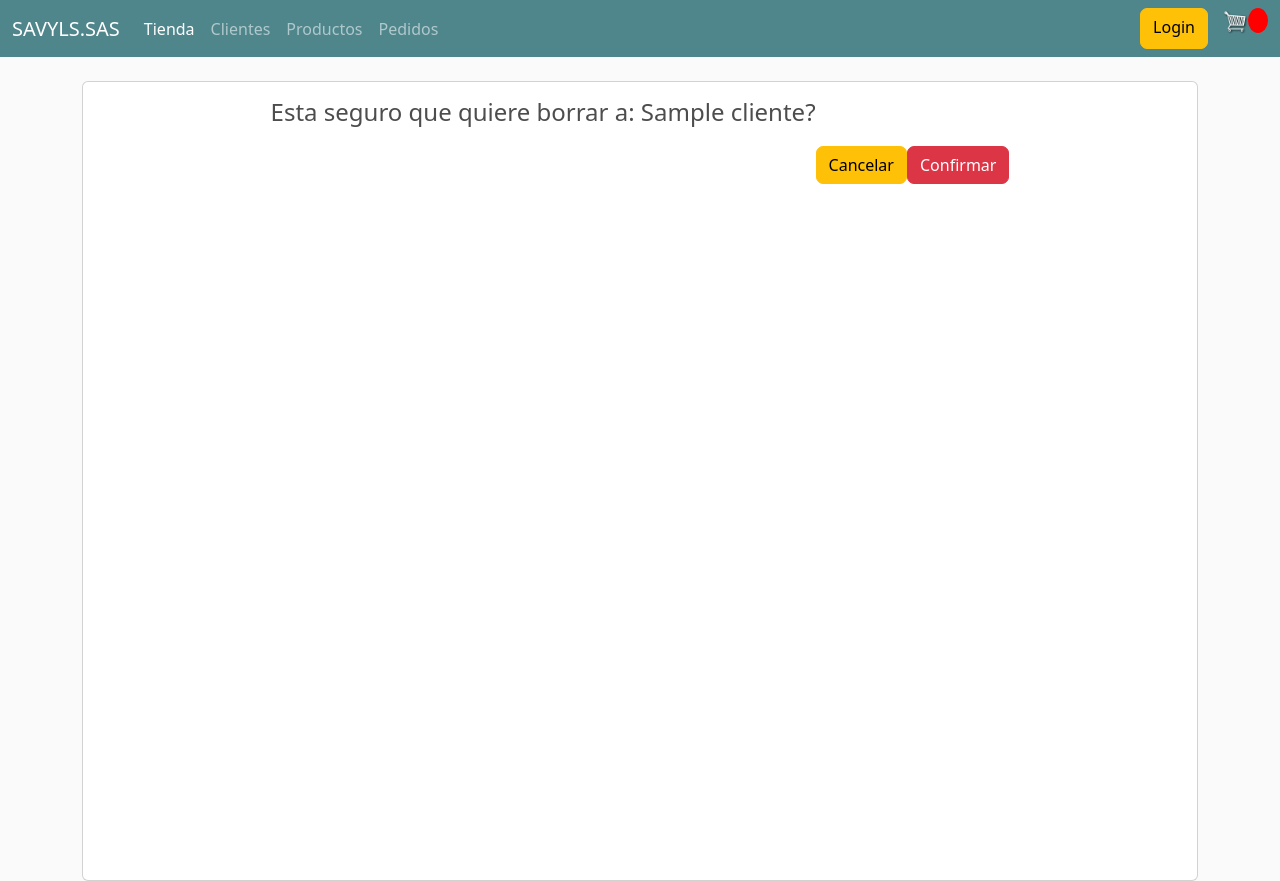
After one commit to savelasquezs/Delivery-management-with-django, a Django app: page /borrar_cliente/1 in a window 1280 px wide. The commit adds this page. Run offline with Django 4.2, Linux system fonts and the light colour scheme; tables that the repository leaves empty hold one stand-in row (values such as "Sample post").

Commit message:
Crud clientes y productos

```diff
--- a/delivery/static/css/main.css
+++ b/delivery/static/css/main.css
@@ -51,7 +51,7 @@ h1,h2,h3,h4,h5,h6{
 }
 
 .btn{
-	border-radius: 0;
+	border-radius: 7px;
 }
 
 .row-image{
--- a/delivery/static/js/cart.js
+++ b/delivery/static/js/cart.js
@@ -7,6 +7,7 @@ for (btn of updateBtns){
         console.log("user: ", user)
         if(user==="AnonymousUser"){
             console.log("not logged in")
+            updateUserOrder(productId, action)
 
         }else{
             updateUserOrder(productId, action)
--- /dev/null
+++ b/store/templates/store/borrar.html
@@ -0,0 +1,16 @@
+{% extends 'store/main.html' %}
+{% load static %}
+{% load humanize %}
+
+{% block content %}
+    <div class="card card-body vh-100 d-flex justify-align-content-around align-items-center">
+        <form action="" method='POST' class="">
+            {% csrf_token %}
+            <h4>Esta seguro que quiere borrar a: {{item}}? </h4>
+            <div class="mt-5 d-flex justify-content-around align-items-center">
+                <a href="{% url 'store' %}" class="btn btn-warning">Cancelar</a>
+                <input type="submit" value="Confirmar" class="btn btn-danger">
+            </div>
+        </form>
+    </div>
+{% endblock content %}
--- a/store/templates/store/customer_form.html
+++ b/store/templates/store/customer_form.html
@@ -15,7 +15,7 @@
                             <form action="" method="POST" class="d-grid">
                                 {% csrf_token %}
                                 {{form.as_p}}
-                                <input type="submit" name="submit">
+                                <input type="submit" name="submit" class="btn btn-outline-primary ms-5 mt-5">
                             </form>
                         </div>
                     </div>
@@ -49,9 +49,9 @@
               <td>{{cliente.direccion}} </td>
               <td>${{cliente.valor_domi|intcomma}} </td>
               <td>{{cliente.pet_particulares}} </td>
+              <td><a href="{% url 'update_cliente' cliente.id %}" class="btn btn-primary"> Editar</a></td>
+              <td><a href="{% url 'borrar_cliente' cliente.id %}" class="btn btn-danger"> Borrar</a></td>
 
-              <td><a href="#" class="btn btn-primary"> Editar</a></td>
-              <td><a href="#" class="btn btn-danger"> Borrar</a></td>
           </tr>
           {% endfor %}
         </table>
--- a/store/urls.py
+++ b/store/urls.py
@@ -6,8 +6,16 @@ urlpatterns = [
     path('cart', views.cart, name='cart'),
     path('checkout', views.checkout, name='checkout'),
     path('update_item', views.updateItem, name='update_item'),
+
     path('create_customer', views.createCustomer, name='create_customer'),
+    path("update_cliente/<str:pk>", views.updateCliente, name="update_cliente"),
+    path("borrar_cliente/<str:pk>", views.deleteCliente, name="borrar_cliente"),
+
     path('create_product', views.createProduct, name='create_product'),
+    path("update_producto/<str:pk>", views.updateProducto, name="update_producto"),
+    path("borrar_producto/<str:pk>", views.deleteProducto, name="borrar_producto"),
+
+
 
 
 
--- a/store/views.py
+++ b/store/views.py
@@ -98,9 +98,7 @@ def updateItem(request):
 
 def createCustomer(request):
     clientes= Cliente.objects.all()
-
     form=ClienteForm()
-
     if request.method=="POST":
         form = ClienteForm(request.POST)
         if form.is_valid():
@@ -114,6 +112,31 @@ def createCustomer(request):
 
     return render(request, 'store/customer_form.html', context)
 
+def  updateCliente(request, pk):
+    cliente=Cliente.objects.get(id=pk)
+    clientes= Cliente.objects.all()
+    form=ClienteForm(instance=cliente)
+    if request.method=='POST':
+        form=ClienteForm(request.POST, instance=cliente)
+        if form.is_valid():
+            form.save()
+            return redirect('create_customer')
+    context={
+        'form':form,
+        'cliente':cliente,
+        'clientes':clientes
+    }
+    return render(request, 'store/customer_form.html', context)
+
+def deleteCliente(request, pk):
+    cliente=Cliente.objects.get(id=pk)
+    if request.method=='POST':
+        cliente.delete()
+        return redirect('create_customer')
+    context={
+        'item':cliente
+    }
+    return render(request, 'store/borrar.html', context)
 
 def createProduct(request):
     productos= Producto.objects.all()
@@ -132,3 +155,29 @@ def createProduct(request):
         'productos':productos
     }
     return render(request, 'store/products_form.html', context)
+
+def  updateProducto(request, pk):
+    producto=Producto.objects.get(id=pk)
+    productos= Producto.objects.all()
+    form=ProductoForm(instance=producto)
+    if request.method=='POST':
+        form=ProductoForm(request.POST, instance=producto)
+        if form.is_valid():
+            form.save()
+            return redirect('create_product')
+    context={
+        'form':form,
+        'producto':producto,
+        'productos':productos
+    }
+    return render(request, 'store/products_form.html', context)
+
+def deleteProducto(request, pk):
+    producto=Producto.objects.get(id=pk)
+    if request.method=='POST':
+        producto.delete()
+        return redirect('create_customer')
+    context={
+        'item':producto
+    }
+    return render(request, 'store/borrar.html', context)
```
Also changed, not shown: store/templates/store/products_form.html (+4 -4 lines), delivery/static/images/descarga.jpg (added), delivery/static/images/descarga_5f6C15G.jpg (added).
